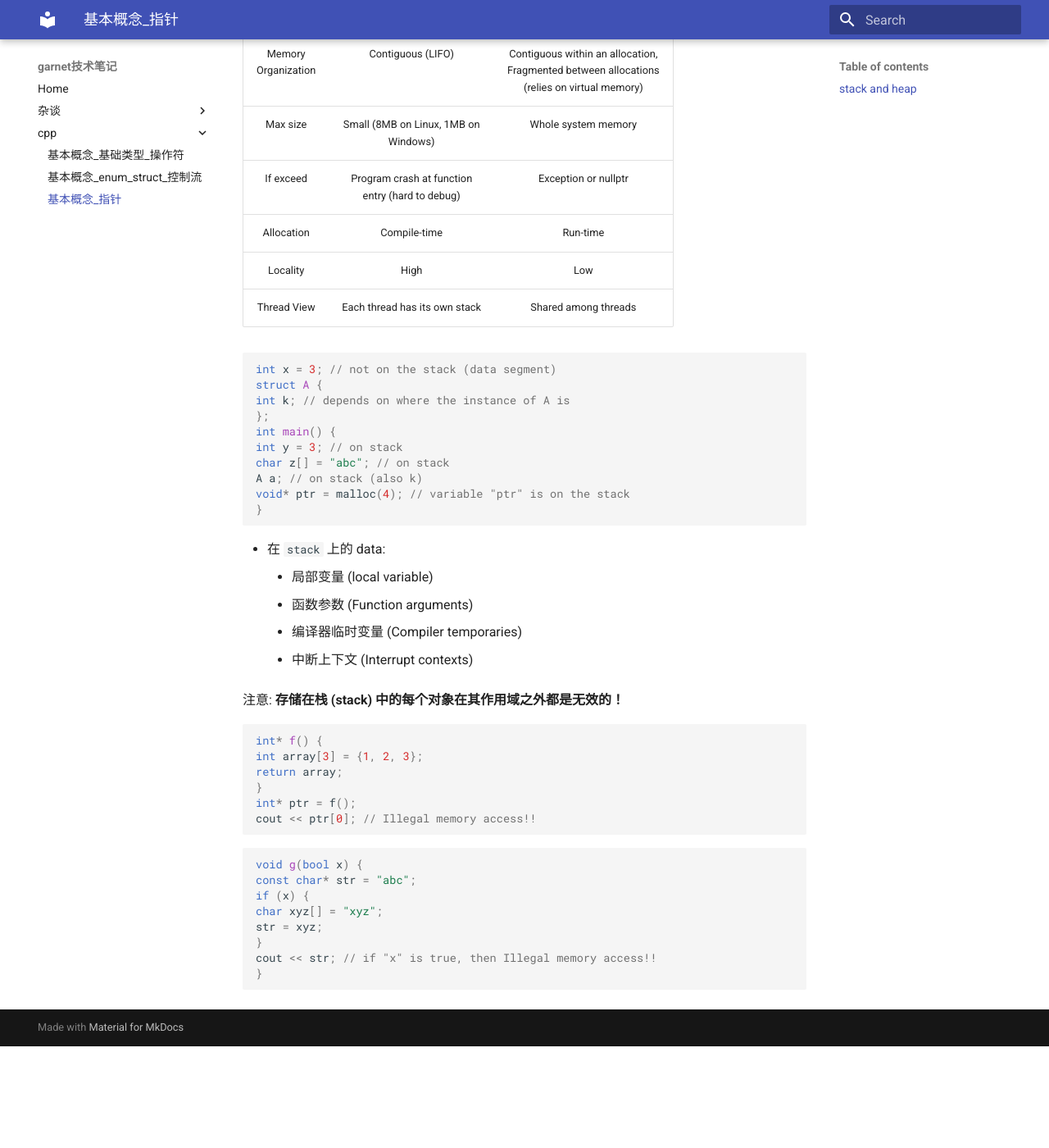
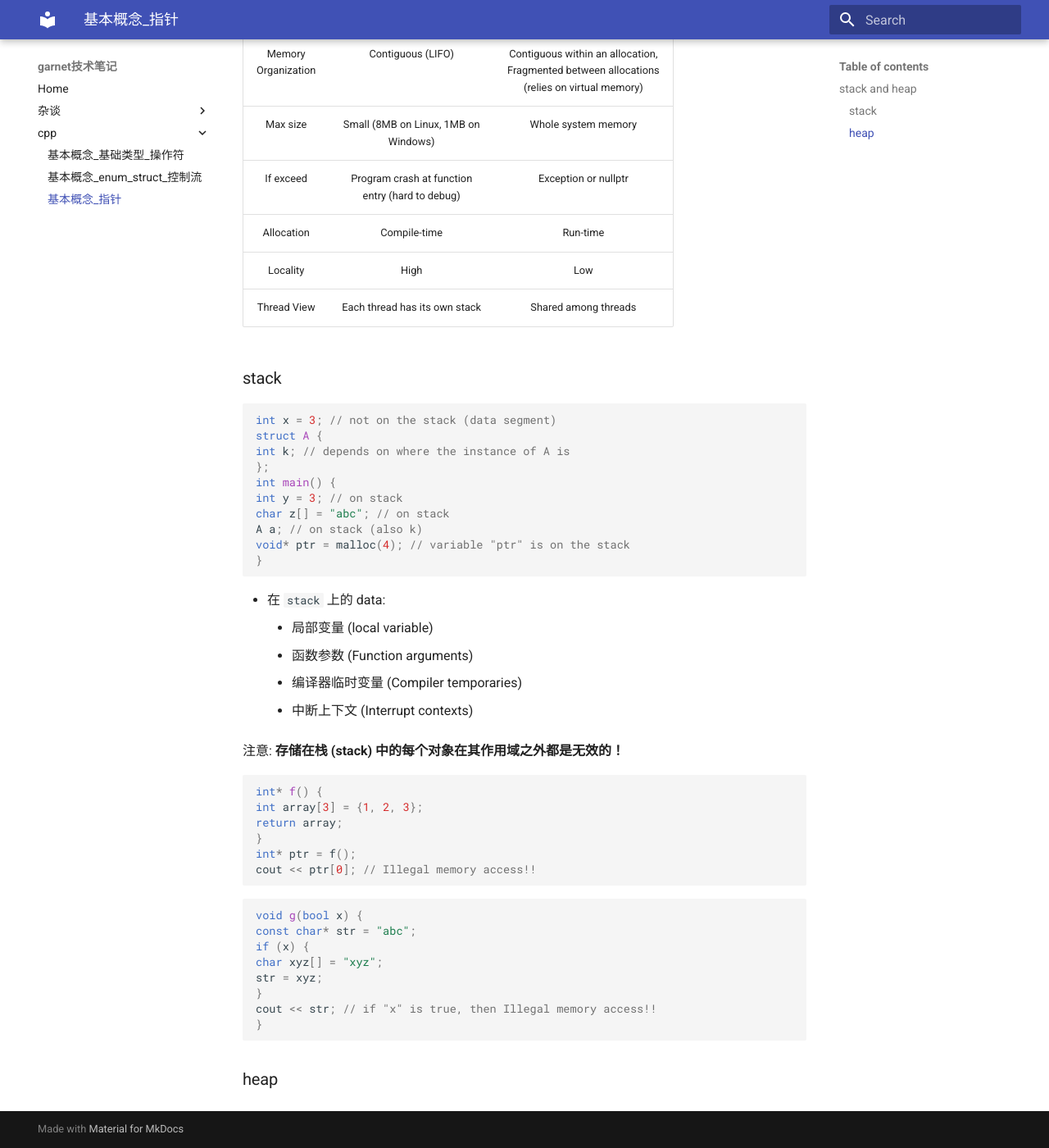
Before and after one commit to ymma98/technotes, an MkDocs documentation site: the page built from docs/cpp/基本概念_指针.md, in a window 1280 px wide and 1400 px high, scrolled down 382 px. Shown: the whole window at 82% size. Built offline with MkDocs 1.6.1 and Material for MkDocs 9.7.7, drawn with Linux system fonts in a browser that asks for light colours; before the commit the page ends 1658 px from its top, so only the background shows below that.

Commit message:
docs/cpp/基本概念_指针.md updated from https://stackedit.cn/

````diff
--- a/docs/cpp/基本概念_指针.md
+++ b/docs/cpp/基本概念_指针.md
@@ -16,6 +16,7 @@ Data/BSS (Block Started by Symbol) segments are larger than stack memory (max
 | Locality | High | Low |
 | Thread View | Each thread has its own stack | Shared among threads |
 
+### stack
 
 ```cpp
 int x = 3; // not on the stack (data segment)
@@ -57,7 +58,12 @@ str = xyz;
 cout << str; // if "x" is true, then Illegal memory access!!
 }
 ```
+
+
+### heap
+
+
 <!--stackedit_data:
-eyJoaXN0b3J5IjpbNzk5ODkxNTQwLC0xMDM4MDkyMTg3LC0xNj
-QxMTQxOTI1LDE2NjI4NzkxNF19
+eyJoaXN0b3J5IjpbLTE0OTE3MzUyNTgsLTEwMzgwOTIxODcsLT
+E2NDExNDE5MjUsMTY2Mjg3OTE0XX0=
 -->
````
